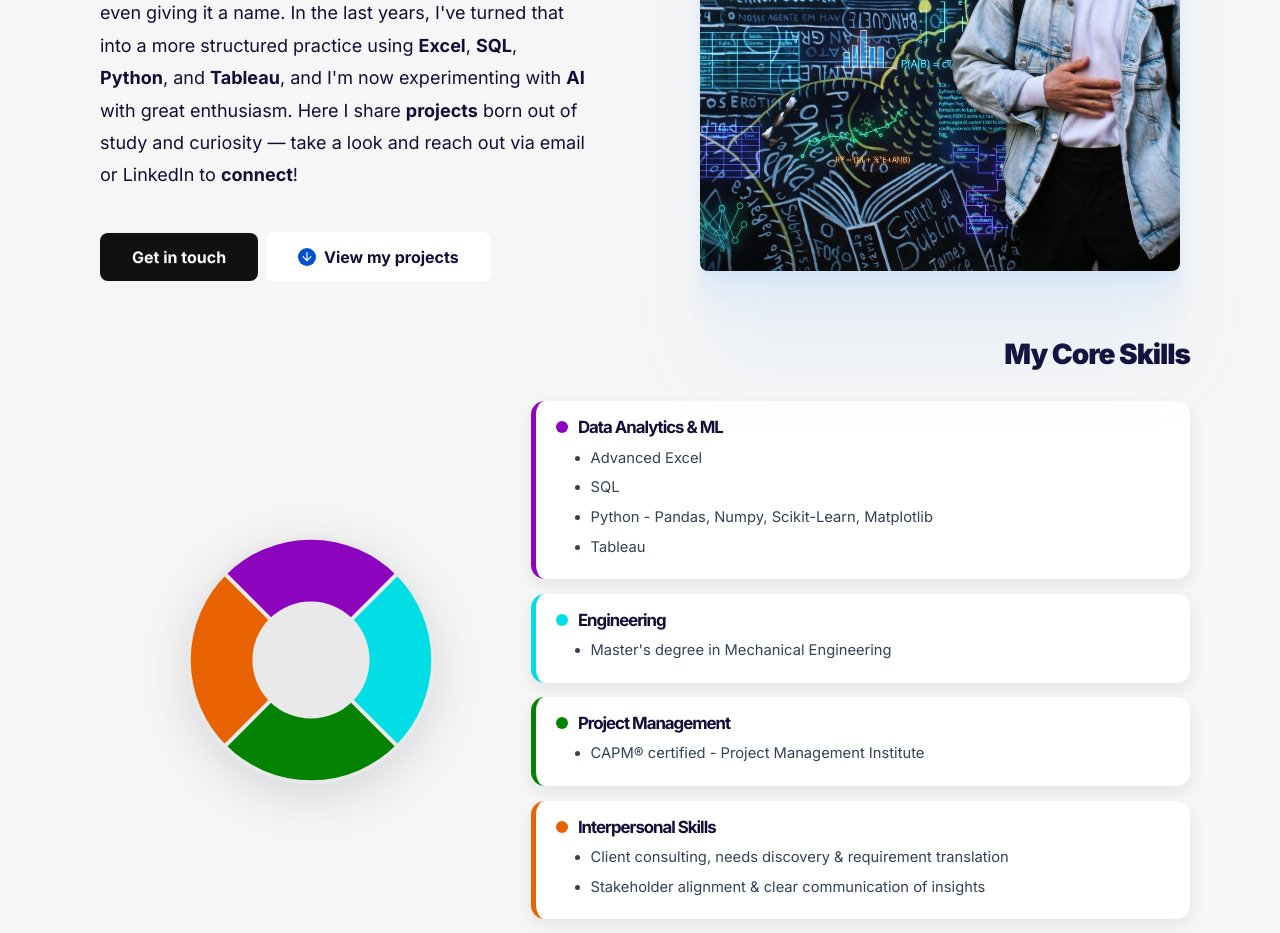
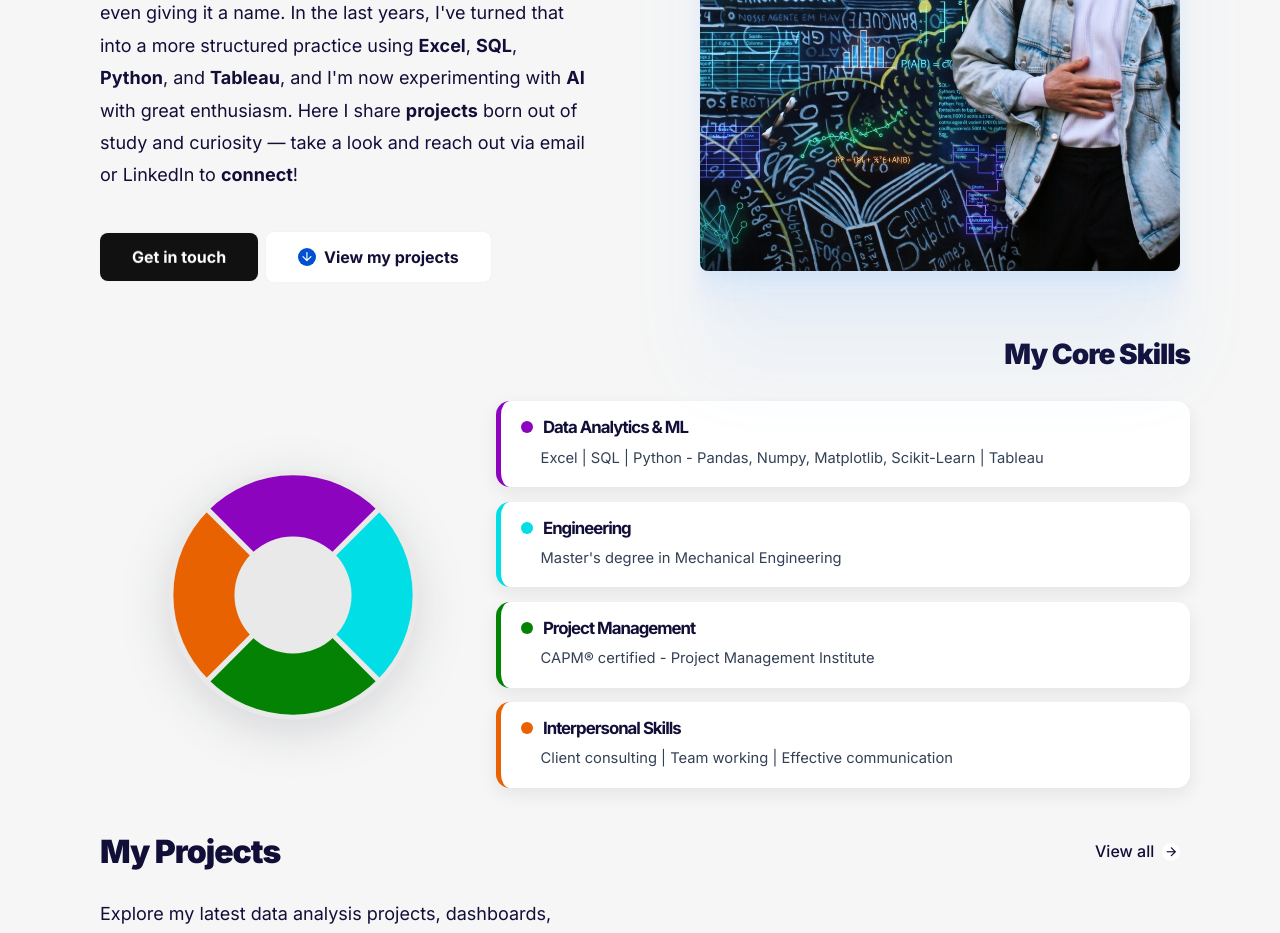
Before and after one commit to gcasarin/gcasarin.github.io, a Jekyll site: the page built from index.html, in a window 1280 px wide. Shown: the part 440-1373 px from the top of the page. Built offline with Jekyll 4.4.1, drawn with Linux system fonts in a browser that asks for light colours.

Commit message:
Refactor skills list and adjust stroke width

```diff
--- a/_includes/section-skills.html
+++ b/_includes/section-skills.html
@@ -62,10 +62,7 @@
               <h4 class="pie-pillar__title">Data Analytics &amp; ML</h4>
             </div>
             <ul class="pie-pillar__list">
-              <li>Advanced Excel</li>
-              <li>SQL</li>
-              <li>Python - Pandas, Numpy, Scikit-Learn, Matplotlib</li>
-              <li>Tableau</li>
+              Excel | SQL | Python - Pandas, Numpy, Matplotlib, Scikit-Learn | Tableau
             </ul>
           </div>
 
@@ -76,7 +73,7 @@
               <h4 class="pie-pillar__title">Engineering</h4>
             </div>
             <ul class="pie-pillar__list">
-              <li>Master's degree in Mechanical Engineering</li>
+              Master's degree in Mechanical Engineering
             </ul>
           </div>
 
@@ -87,7 +84,7 @@
               <h4 class="pie-pillar__title">Project Management</h4>
             </div>
             <ul class="pie-pillar__list">
-              <li>CAPM® certified - Project Management Institute</li>
+              CAPM® certified - Project Management Institute
             </ul>
           </div>
 
@@ -98,8 +95,7 @@
               <h4 class="pie-pillar__title">Interpersonal Skills</h4>
             </div>
             <ul class="pie-pillar__list">
-              <li>Client consulting, needs discovery &amp; requirement translation</li>
-              <li>Stakeholder alignment &amp; clear communication of insights</li>
+              Client consulting | Team working | Effective communication
             </ul>
           </div>
 
@@ -165,7 +161,7 @@
 
   .skills-section .pie-slice {
     stroke: #e9e9e9;
-    stroke-width: 3;
+    stroke-width: 4;
     stroke-linejoin: round;
     cursor: pointer;
     transform-origin: 110px 110px;
```
